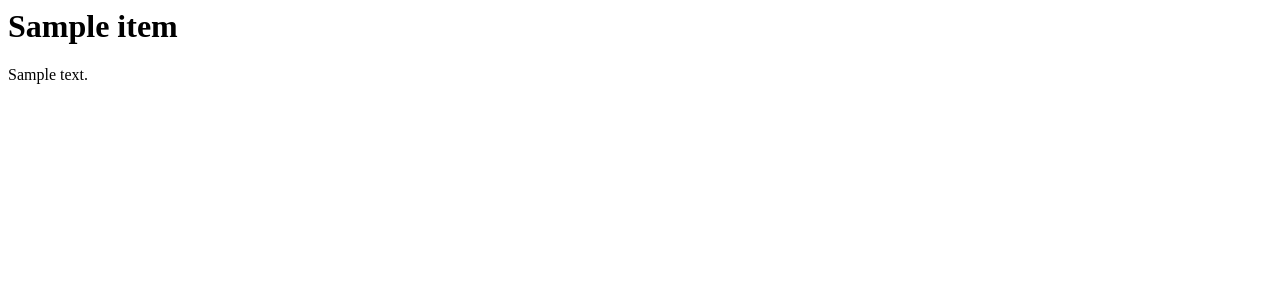
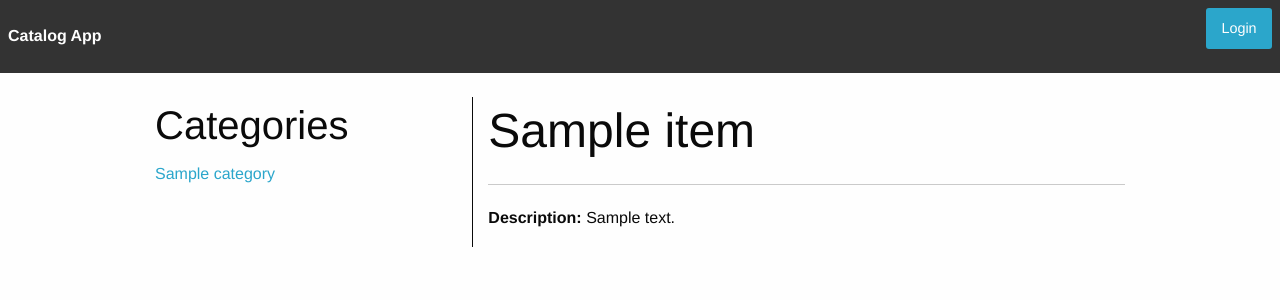
Before and after one commit to SteadBytes/item-catalog, a Flask app: a page that uses app/templates/item_view.html.j2 in a window 1280 px wide. Shown: the top 300 px of the page. Run offline with Flask 2, Linux system fonts and the light colour scheme; tables that the repository leaves empty hold one stand-in row (values such as "Sample post"); some libraries are stand-ins or nearby versions.

Commit message:
Add context processor to pass categories to all templates

```diff
--- a/app/__init__.py
+++ b/app/__init__.py
@@ -44,4 +44,13 @@ def index():
     return redirect(url_for('catalog.home'))
 
 
+from app.mod_catalog.models import Category
+
+
+@app.context_processor
+def inject_categories():
+    categories = db_session.query(Category).all()
+    return dict(categories=categories)
+
+
 Base.metadata.create_all(engine)
--- a/app/mod_catalog/controllers.py
+++ b/app/mod_catalog/controllers.py
@@ -16,10 +16,9 @@ mod_catalog = Blueprint('catalog', __name__, url_prefix='/catalog')
 @mod_catalog.route('/')
 def home():
     # Show list of categories and a list of the latest items
-    categories = db_session.query(Category).all()
     top_items = db_session.query(Item).order_by(
         Item.created_at.desc()).limit(10).all()
-    return render_template('home.html.j2', categories=categories, top_items=top_items)
+    return render_template('home.html.j2', top_items=top_items)
 
 
 @mod_catalog.route('/<category_name>')
--- a/app/templates/home.html.j2
+++ b/app/templates/home.html.j2
@@ -9,11 +9,11 @@
       </ul>
     {% endif %}
   {% endwith %} -->
-
   <div class="row">
     <div class="small-2 medium-4 columns category-list">
       {%include 'category_list.html.j2'%}
     </div>
+
     <div class="small-8 medium-8 columns">
       <div class="latest-items">
         <h2>Latest Items</h2>
--- a/app/templates/item_view.html.j2
+++ b/app/templates/item_view.html.j2
@@ -1,2 +1,15 @@
-<h1>{{item.title}}</h1>
-<p>{{item.description}}</p>
+{% extends "base.html.j2" %}
+{% block content %}
+  <div class="row">
+    <div class="small-2 medium-4 columns category-list">
+      {%include 'category_list.html.j2'%}
+    </div>
+    <div class="columns">
+      <h1>{{item.title}}</h1>
+      <hr>
+
+      <p><strong>Description: </strong>{{item.description}}</p>
+    </div>
+  </div>
+
+{% endblock %}
```
Also changed, not shown: app/templates/category_list.html.j2 (indentation only).
